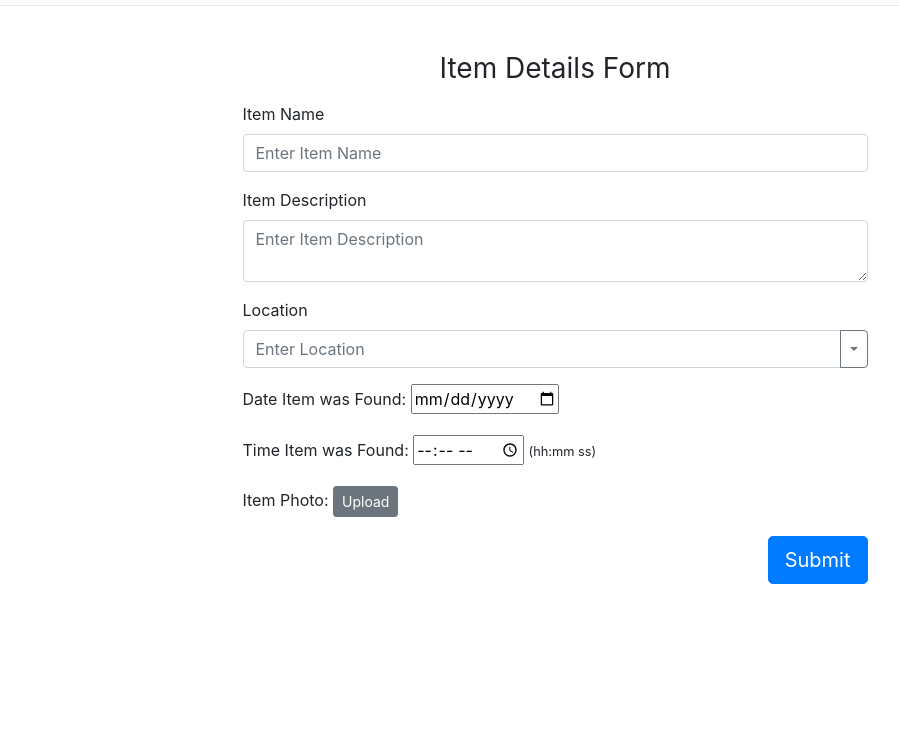
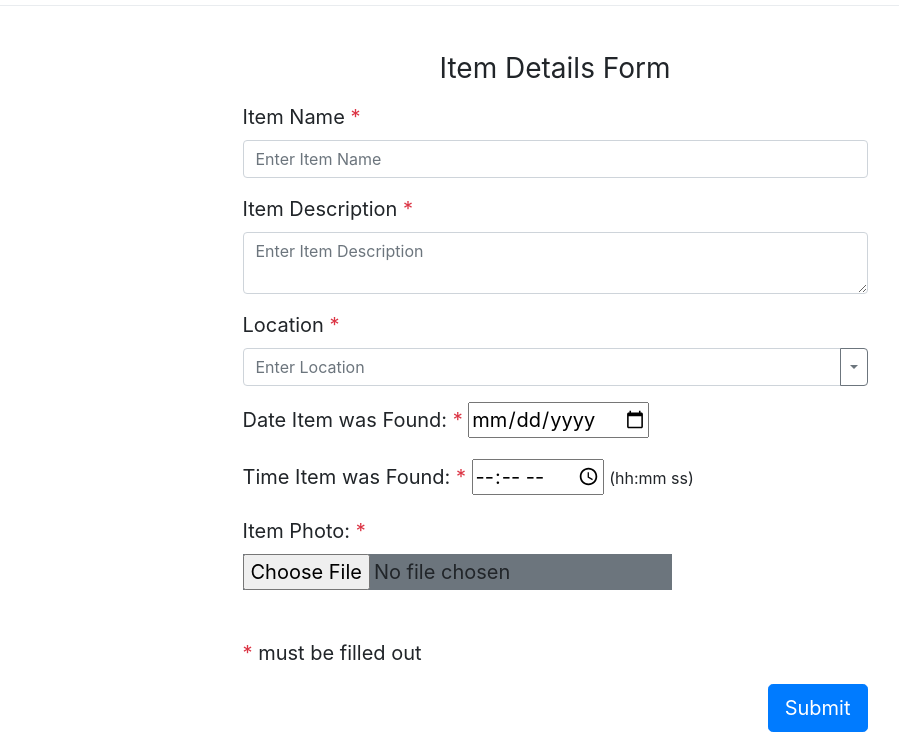
Before and after one commit to Xivius/cs487-prototype, a plain HTML site: page itemEntryForm.html in a window 1280 px wide. Shown: the part 99-831 px from the top of the page, without its empty margins (85-984 px from the left). Before the commit the page ends 800 px from the top, so only its background shows below. Drawn offline with nearby package versions, Linux system fonts and the light colour scheme.

Commit message:
Make app look better

```diff
--- a/itemEntryForm.html
+++ b/itemEntryForm.html
@@ -28,16 +28,16 @@
         <form>
           <h1 class="h3 mb-3 font-weight-normal text-center">Item Details Form</h1>
           <div class="form-group">
-            <label for="itemName">Item Name</label>
+            <label for="itemName">Item Name <span class="text-danger">*</span></label>
             <input type="name" class="form-control" id="itemName" placeholder="Enter Item Name">
           </div>
           <div class="form-group">
-            <label for="itemDescription">Item Description</label>
+            <label for="itemDescription">Item Description <span class="text-danger">*</span></label>
             <textarea row="3" class="form-control" id="itemDescription"
                 placeholder="Enter Item Description"></textarea>
           </div>
           <div class="form-group">
-            <label for="location">Location</label>
+            <label for="location">Location <span class="text-danger">*</span></label>
             <div class="input-group">
               <input type="text" class="form-control" id="location" placeholder="Enter Location">
               <div class="input-group-append">
@@ -55,21 +55,26 @@
           </div>
           <div class="form-group">
             <p>
-              <label for="date">Date Item was Found:</label>
+              <label for="date">Date Item was Found: <span class="text-danger">*</span></label>
               <input type="date" id="date">
             </p>
           </div>
           <div class="form-group">
             <p>
-              <label for="time">Time Item was Found:</label>
+              <label for="time">Time Item was Found: <span class="text-danger">*</span></label>
               <input type="time" id="time">
               <small>(hh:mm ss)</small>
             </p>
           </div>
           <div class="form-group">
             <p>
-              <label>Item Photo: </label>
-              <button class="btn btn-sm btn-secondary">Upload</button>
+              <label>Item Photo: <span class="text-danger">*</span></label>
+              <input type="file" class="bg-secondary d-block" id="photoID">
+            </p>
+          </div>
+          <div class="mt-5">
+            <p>
+              <span class="text-danger">*</span> must be filled out
             </p>
           </div>
           <button class="btn btn-lg btn-primary float-right"
--- a/screen.css
+++ b/screen.css
@@ -1,4 +1,5 @@
 body {
+  font-size: 1.250em;
   margin-bottom: 3%;
   overflow-x: hidden;
 }
@@ -14,6 +15,11 @@ header h1 {
 #main {
   height: fit-content;
   padding-top: 3%;
+}
+
+/* index.html - login */
+#incorrect, #error {
+    font-size: 1rem;
 }
 
 /* dropOffLocations.html */
```
Also changed, not shown: itemClaimForm.html (+8 -3 lines), management.html (+5 -5 lines).
